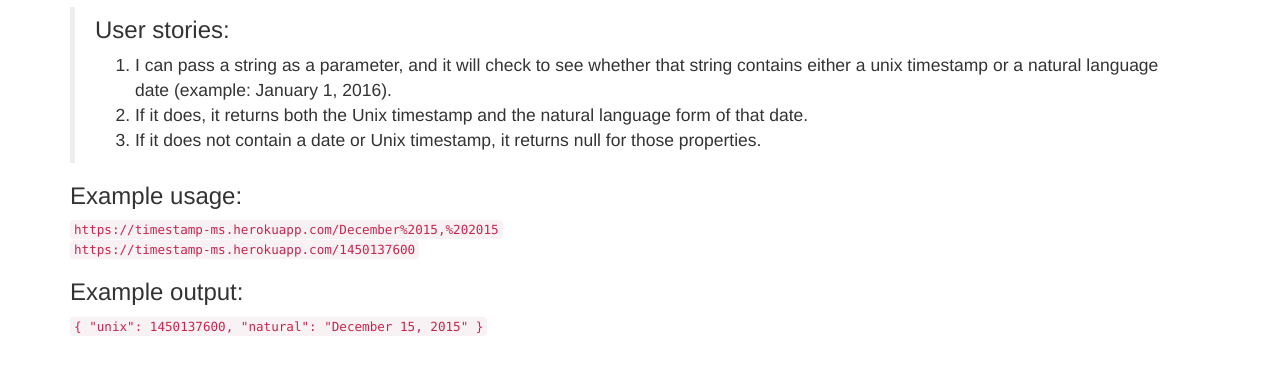
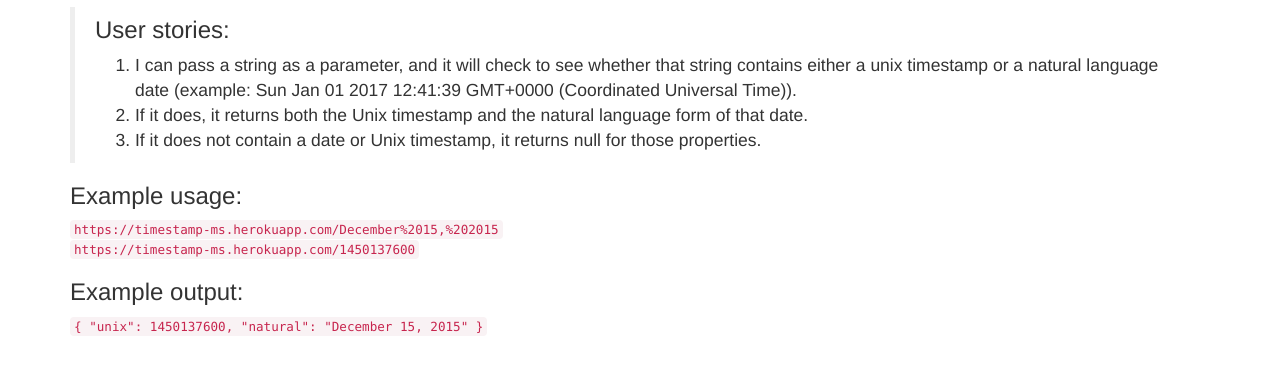
Before and after one commit to charazn/fcc_timestamp_microservice, a website: page public/index.html in a window 1280 px wide. Shown: the part 63-438 px from the top of the page. Drawn offline with nearby package versions, Linux system fonts and the light colour scheme.

Commit message:
Add current date in span, from main.js

```diff
--- a/public/index.html
+++ b/public/index.html
@@ -17,7 +17,7 @@
     <blockquote>
       <h3>User stories:</h3>
       <ol>
-        <li>I can pass a string as a parameter, and it will check to see whether that string contains either a unix timestamp or a natural language date (example: January 1, 2016).</li>
+        <li>I can pass a string as a parameter, and it will check to see whether that string contains either a unix timestamp or a natural language date (example: <span id="dateNow"></span>).</li>
         <li>If it does, it returns both the Unix timestamp and the natural language form of that date.</li>
         <li>If it does not contain a date or Unix timestamp, it returns null for those properties.</li>
       </ol>
@@ -38,6 +38,7 @@
       </code>
     <!--</pre>-->
 
+    <script src="main.js"></script>
   </div>
 </body>
 
```
